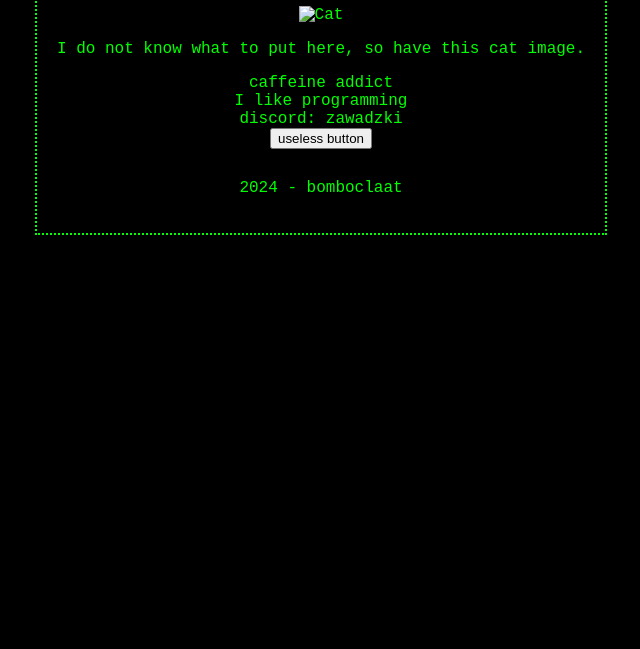
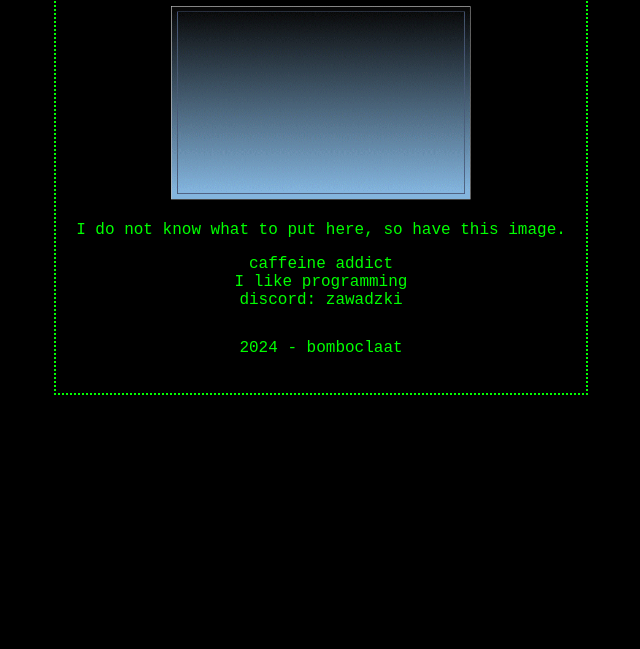
Before and after one commit to notZawadzki/notzawadzki.github.io, a plain HTML site: page index.html in a window 1280 px wide. Shown: the part 151-800 px from the top of the page, without its empty margins (319-959 px from the left). Drawn offline with Linux system fonts and the light colour scheme.

Commit message:
Update index.html

```diff
--- a/index.html
+++ b/index.html
@@ -43,15 +43,12 @@
     <div class="container">
         <h2>Welcome to a personal page of</h2>
         <h1>Zawadzki</h1>
-        <img src="cat.png" alt="Cat">
-        <p>I do not know what to put here, so have this cat image.</p>
+        <img src="image.bmp" alt="Image..?">
+        <p>I do not know what to put here, so have this image.</p>
         <div class="idk">
             <div>caffeine addict</div>
             <div>I like programming</div>
             <div>discord: zawadzki</div>
-        </div>
-        <div class=":3">
-            <button>useless button</button>
         </div>
         <div class="footer">
             <p>2024 - bomboclaat</p>
```
